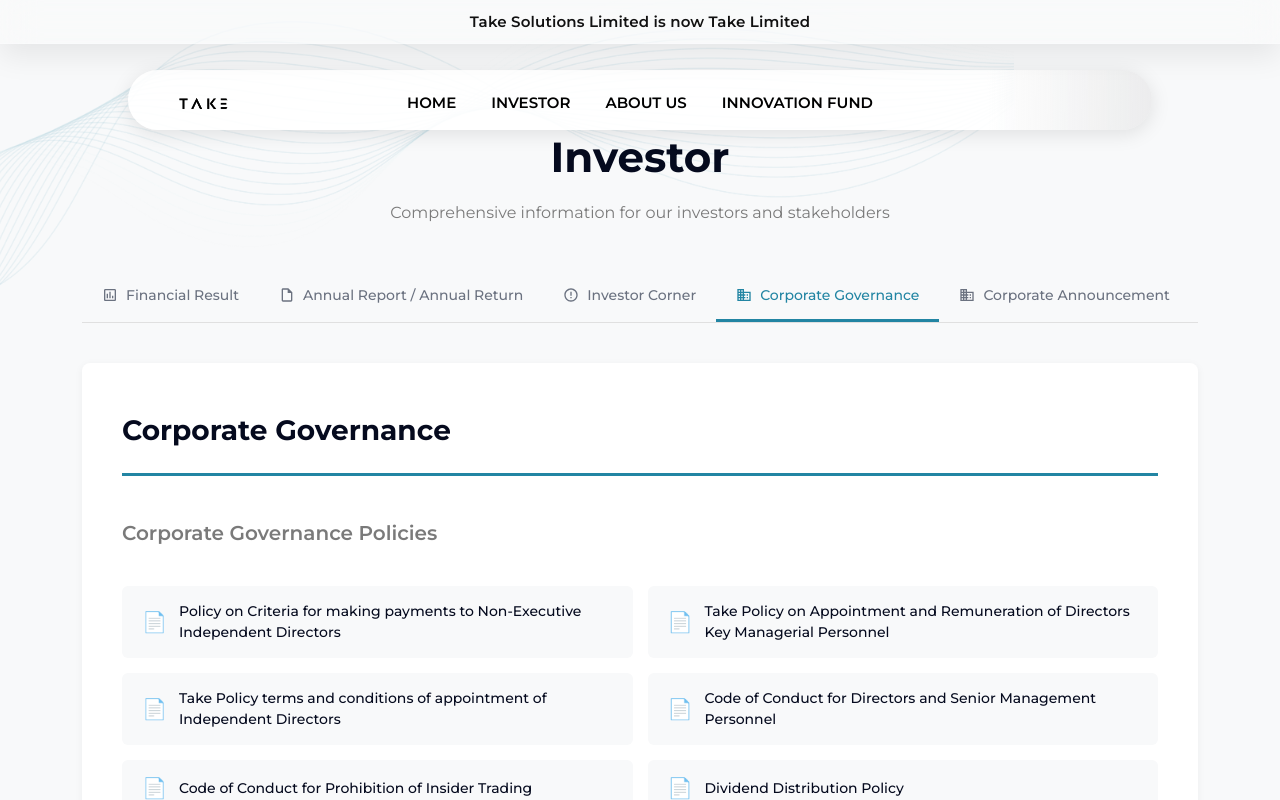
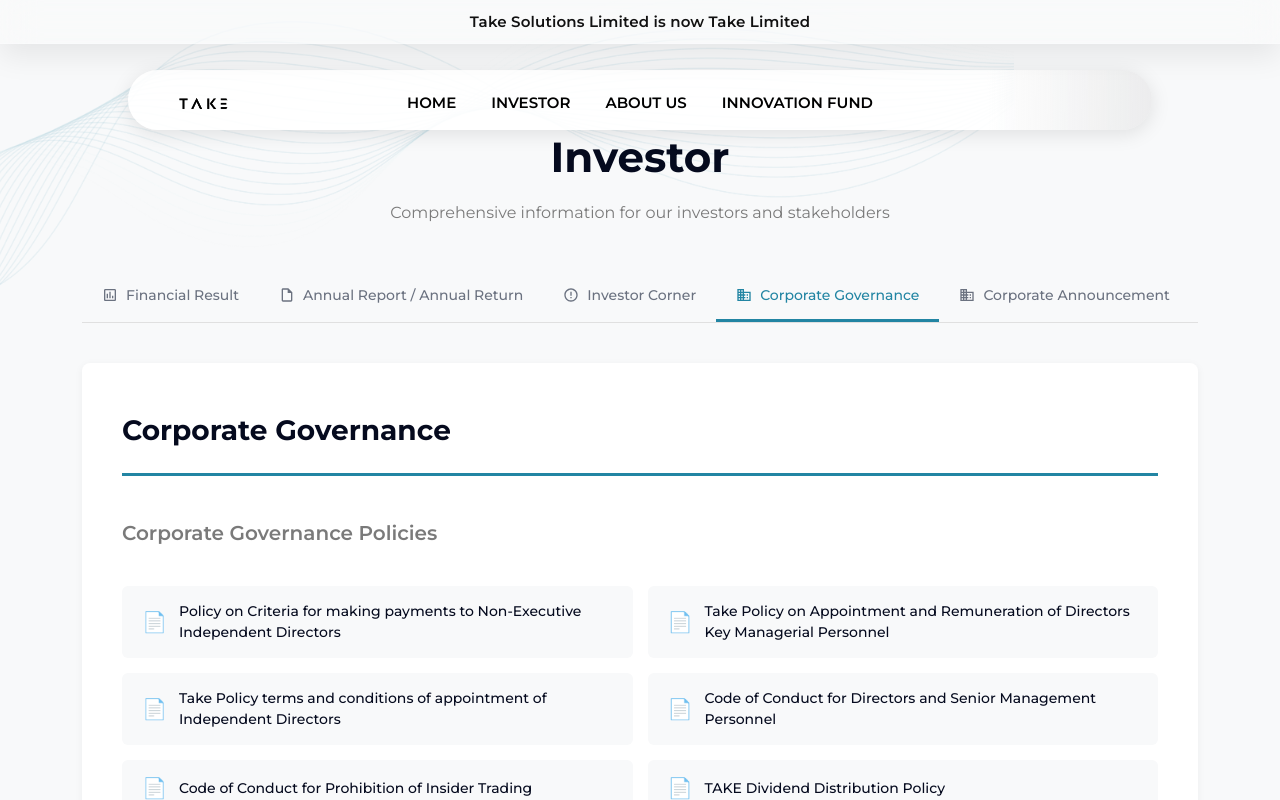
Before and after one commit to Colab-Platforms/TakeSolution, a React (Vite) app: page /investor in a window 1280 px wide. Both pictures are taken after a click on the button "Corporate Governance". Shown: the top 800 px of the page. Built offline with nearby package versions, Linux system fonts and the light colour scheme.

Commit message:
added the dividend distribution policy

```diff
--- a/src/Components/Investor/CorporateGovernance.jsx
+++ b/src/Components/Investor/CorporateGovernance.jsx
@@ -9,7 +9,7 @@ const CorporateGovernance = () => {
     // { title: 'Take Policy terms and conditions of appointment of Independent Directors', link: 'https://cdn.shopify.com/s/files/1/0636/5226/6115/files/Take_Policy-terms_and_conditions_of_appointment_of_Independent_Directors.pdf?v=1776417044' },
     { title: 'Code of Conduct for Directors and Senior Management Personnel', link: 'https://res.cloudinary.com/dlmcpmdpn/image/upload/v1794484978/Code_of_Conduct_for_Directors_and_Senior_Management_Personnel_1_z2yoy9.pdf' },
     { title: 'Code of Conduct for Prohibition of Insider Trading', link: 'https://res.cloudinary.com/dlmcpmdpn/image/upload/v1794484894/CODE_OF_CONDUCT_FOR_PROHIBITION_OF_INSIDER_TRADING_vadxdm.pdf' },
-    { title: 'Dividend Distribution Policy', link: '/assets/investordata/corporate-governance/Corporate-governance-policies/Dividend-Distribution-Policy.pdf' },
+    { title: 'TAKE Dividend Distribution Policy', link: 'https://res.cloudinary.com/dlmcpmdpn/image/upload/v1794487943/TAKE_Dividend-Distribution-Policy_o326wq.pdf' },
     { title: 'Handbook on Investors\' Rights', link: '/assets/investordata/corporate-governance/Corporate-governance-policies/Investors’ Rights Handbook.pdf' },
     { title: 'Nomination, Remuneration and Evaluation Policy', link: '/assets/investordata/corporate-governance/Corporate-governance-policies/Nomination and Remuneration Policy - TSL.pdf' },
     { title: 'Policy on Disclosure on Material Events', link: '/assets/investordata/corporate-governance/Corporate-governance-policies/policy-on-disclosure-on-material-events.pdf' },
```
